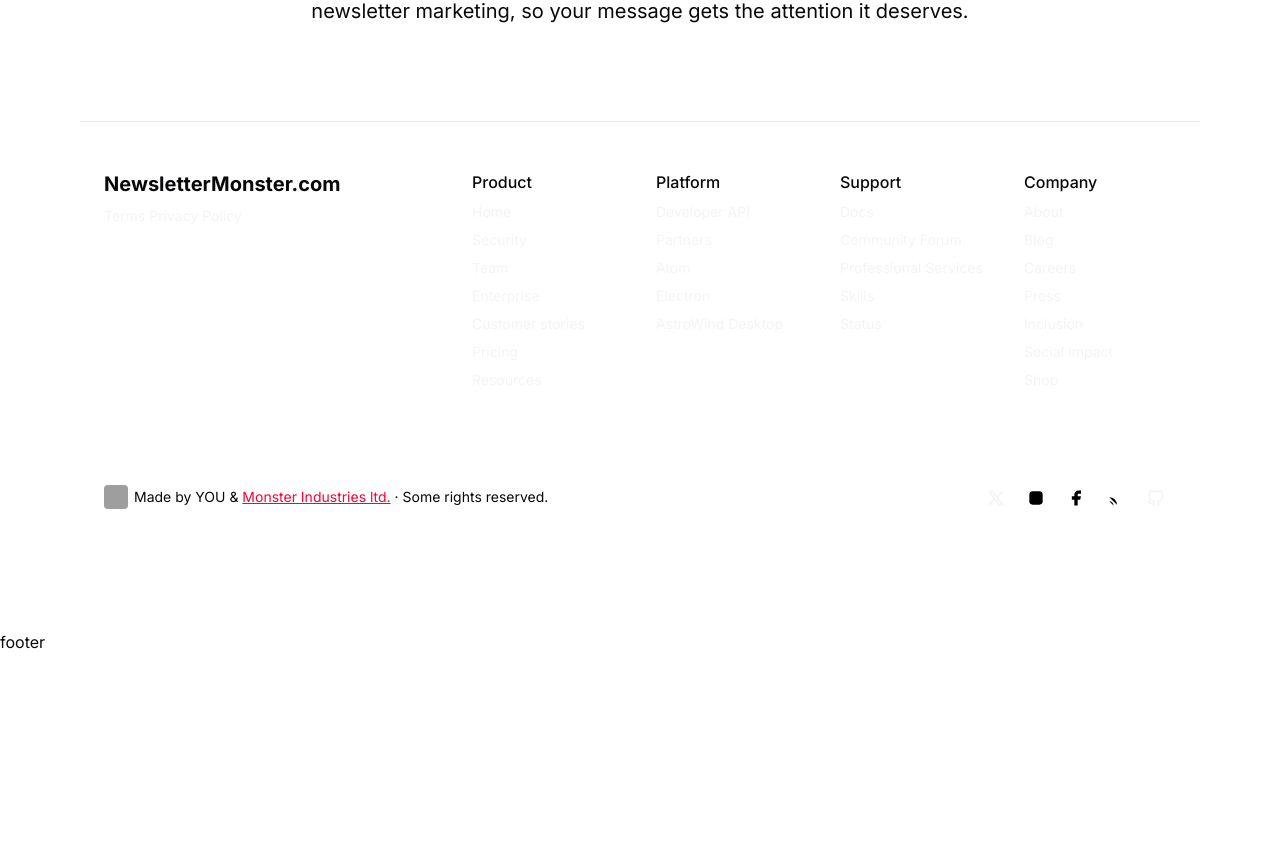
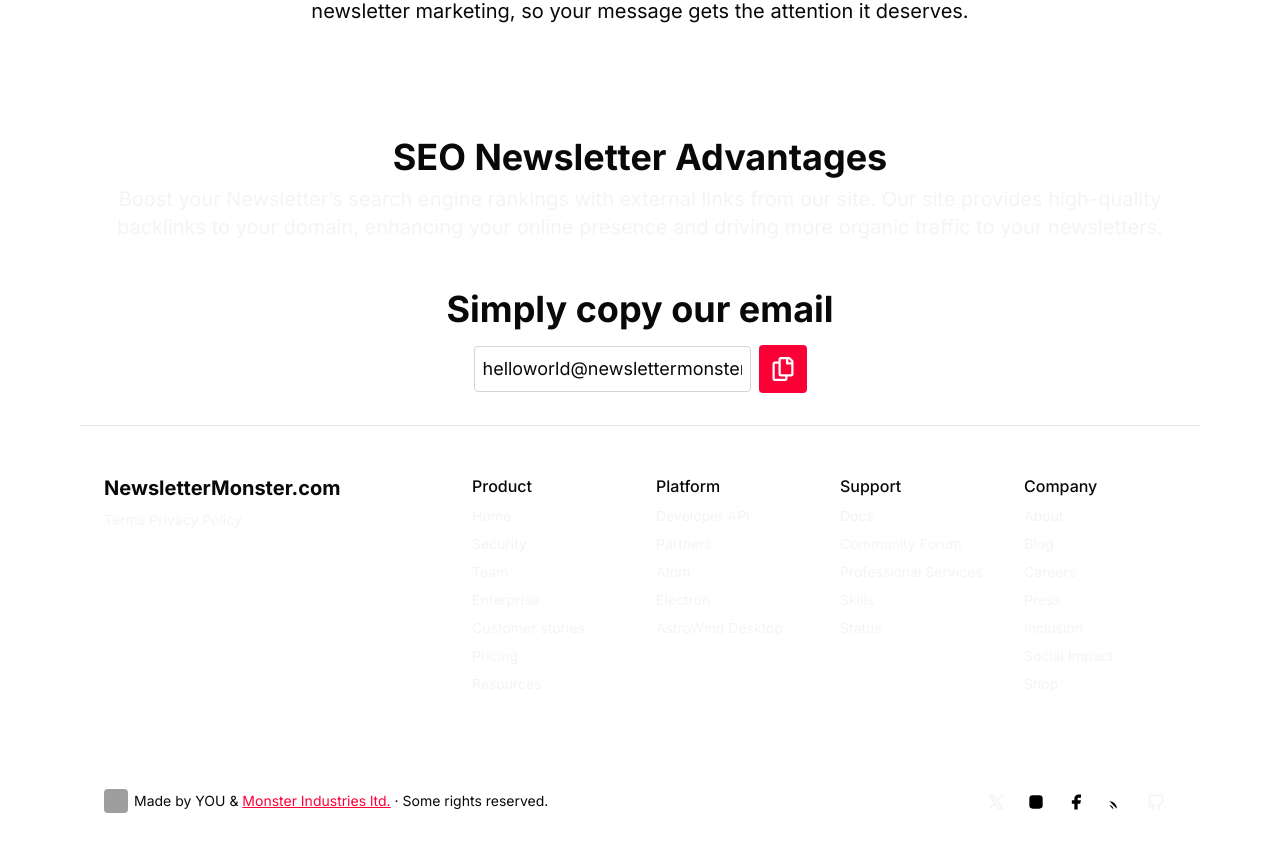
Before and after one commit to rogergarciapages/NewsletterMonsterFront, a Next.js app: page / in a window 1280 px wide. Shown: the part 3460-4311 px from the top of the page. Before the commit the page ends 4114 px from the top, so only its background shows below. Built offline with nearby package versions, Linux system fonts and the light colour scheme; no server answers; grey boxes are pictures that could not be loaded.

Commit message:
blocks added

```diff
--- a/package.json
+++ b/package.json
@@ -16,6 +16,7 @@
     "@radix-ui/react-dropdown-menu": "^2.1.1",
     "@radix-ui/react-icons": "^1.3.0",
     "@radix-ui/react-slot": "^1.1.0",
+    "@radix-ui/react-tooltip": "^1.1.2",
     "autoprefixer": "^10.4.19",
     "class-variance-authority": "^0.7.0",
     "clsx": "^2.1.1",
@@ -24,6 +25,7 @@
     "postcss": "^8.4.39",
     "react": "^18",
     "react-dom": "^18",
+    "react-icons": "^5.2.1",
     "tailwind-merge": "^2.3.0",
     "tailwindcss": "^3.4.4",
     "tailwindcss-animate": "^1.0.7"
--- /dev/null
+++ b/src/components/EmailCopy.tsx
@@ -0,0 +1,42 @@
+'use client';
+
+import React from 'react';
+import { FaRegCopy } from 'react-icons/fa';
+
+const EmailCopy = () => {
+
+  const heading = "Simply copy our email";
+  const email = "helloworld@newslettermonster.com";
+
+  // Function to copy email to clipboard
+  const copyToClipboard = () => {
+    navigator.clipboard.writeText(email).then(() => {
+      alert("Email copied to clipboard!");
+    }, (err) => {
+      console.error('Failed to copy text: ', err);
+    });
+  };
+
+  return (
+    <div className="flex flex-col items-center my-8">
+      <h2 className="text-4xl font-bold mb-4">{heading}</h2>
+      <div className="flex items-center">
+        <input
+          type="text"
+          value={email}
+          readOnly
+          className="p-2 mr-2 text-lg border border-gray-300 rounded"
+        />
+        <button
+          onClick={copyToClipboard}
+          className="p-3 text-lg text-white bg-primary rounded hover:bg-gray-700"
+        >
+          <FaRegCopy className="text-2xl" />
+
+        </button>
+      </div>
+    </div>
+  );
+};
+
+export default EmailCopy;
--- /dev/null
+++ b/src/components/h2block.tsx
@@ -0,0 +1,13 @@
+import React from 'react';
+
+const H2block = ({  }) => {
+  return (
+    <div className="my-4 p-4">
+      <h2 className="text-4xl text-center font-bold mb-2">SEO Newsletter Advantages
+      </h2>
+      <p className="text-xl text-center text-gray-100">Boost your Newsletter’s search engine rankings with external links from our site. Our site provides high-quality backlinks to your domain, enhancing your online presence and driving more organic traffic to your newsletters.</p>
+    </div>
+  );
+};
+
+export default H2block;
--- a/src/components/home/auth-screen/AuthScreen.tsx
+++ b/src/components/home/auth-screen/AuthScreen.tsx
@@ -7,6 +7,8 @@
 import Companies from './Companies';
 import Mission from '../home-screen/Mission';
 import Footer from '../Footer';
+import H2block from '@/components/h2block';
+import EmailCopy from '@/components/EmailCopy';
 
 const AuthScreen = () => {
   return (
@@ -22,6 +24,8 @@
                 <MasonryGrid />
                 <Companies />
                 <Mission />
+                <H2block />
+                <EmailCopy />
                 <Footer />
             </div>
 
--- /dev/null
+++ b/src/components/ui/tooltip.tsx
@@ -0,0 +1,30 @@
+"use client"
+
+import * as React from "react"
+import * as TooltipPrimitive from "@radix-ui/react-tooltip"
+
+import { cn } from "@/lib/utils"
+
+const TooltipProvider = TooltipPrimitive.Provider
+
+const Tooltip = TooltipPrimitive.Root
+
+const TooltipTrigger = TooltipPrimitive.Trigger
+
+const TooltipContent = React.forwardRef<
+  React.ElementRef<typeof TooltipPrimitive.Content>,
+  React.ComponentPropsWithoutRef<typeof TooltipPrimitive.Content>
+>(({ className, sideOffset = 4, ...props }, ref) => (
+  <TooltipPrimitive.Content
+    ref={ref}
+    sideOffset={sideOffset}
+    className={cn(
+      "z-50 overflow-hidden rounded-md bg-primary px-3 py-1.5 text-xs text-primary-foreground animate-in fade-in-0 zoom-in-95 data-[state=closed]:animate-out data-[state=closed]:fade-out-0 data-[state=closed]:zoom-out-95 data-[side=bottom]:slide-in-from-top-2 data-[side=left]:slide-in-from-right-2 data-[side=right]:slide-in-from-left-2 data-[side=top]:slide-in-from-bottom-2",
+      className
+    )}
+    {...props}
+  />
+))
+TooltipContent.displayName = TooltipPrimitive.Content.displayName
+
+export { Tooltip, TooltipTrigger, TooltipContent, TooltipProvider }
```
Also changed, not shown: 1 other file (tests, documents, lock files or other folders).
